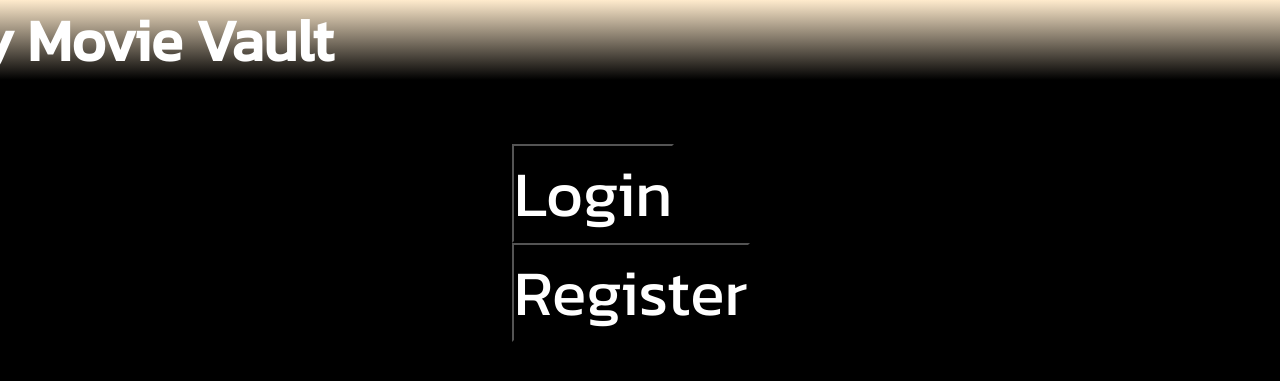
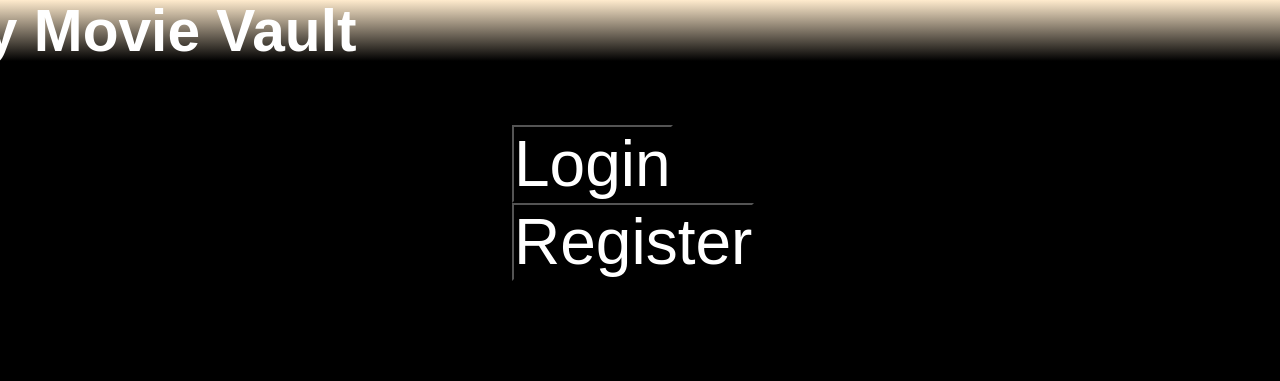
Before and after one commit to JasonF222/movie_vault, a Flask app: page / in a window 1280 px wide; the page is wider, and only the part inside the window is pictured. Shown: the top 381 px of that part. Run offline with Flask 2, Linux system fonts and the light colour scheme.

Commit message:
even more no more cdn

```diff
--- a/flask_app/templates/favorite_movie.html
+++ b/flask_app/templates/favorite_movie.html
@@ -9,9 +9,9 @@
         integrity="sha384-1BmE4kWBq78iYhFldvKuhfTAU6auU8tT94WrHftjDbrCEXSU1oBoqyl2QvZ6jIW3" crossorigin="anonymous"> -->
     <link rel="stylesheet" href="{{ url_for('static', filename='/styles.css') }}">
     <!-- Font CSS -->
-    <link rel="preconnect" href="https://fonts.googleapis.com">
+    <!-- <link rel="preconnect" href="https://fonts.googleapis.com">
     <link rel="preconnect" href="https://fonts.gstatic.com" crossorigin>
-    <link href="https://fonts.googleapis.com/css2?family=Balsamiq+Sans&family=Kanit&display=swap" rel="stylesheet">
+    <link href="https://fonts.googleapis.com/css2?family=Balsamiq+Sans&family=Kanit&display=swap" rel="stylesheet"> -->
 </head>
 <body>
     <div class="navbar d-flex justify-content-center align-middle">
--- a/flask_app/templates/index.html
+++ b/flask_app/templates/index.html
@@ -10,9 +10,9 @@
     integrity="sha384-1BmE4kWBq78iYhFldvKuhfTAU6auU8tT94WrHftjDbrCEXSU1oBoqyl2QvZ6jIW3" crossorigin="anonymous"> -->
     <link rel="stylesheet" href="{{ url_for('static', filename='/styles.css') }}">
     <!-- Font CSS -->
-    <link rel="preconnect" href="https://fonts.googleapis.com">
+    <!-- <link rel="preconnect" href="https://fonts.googleapis.com">
     <link rel="preconnect" href="https://fonts.gstatic.com" crossorigin>
-    <link href="https://fonts.googleapis.com/css2?family=Balsamiq+Sans&family=Kanit&display=swap" rel="stylesheet">
+    <link href="https://fonts.googleapis.com/css2?family=Balsamiq+Sans&family=Kanit&display=swap" rel="stylesheet"> -->
 </head>
 
 <body>
--- a/flask_app/templates/queue_movie.html
+++ b/flask_app/templates/queue_movie.html
@@ -9,9 +9,9 @@
         integrity="sha384-1BmE4kWBq78iYhFldvKuhfTAU6auU8tT94WrHftjDbrCEXSU1oBoqyl2QvZ6jIW3" crossorigin="anonymous"> -->
     <link rel="stylesheet" href="{{ url_for('static', filename='/styles.css') }}">
     <!-- Font CSS -->
-    <link rel="preconnect" href="https://fonts.googleapis.com">
+    <!-- <link rel="preconnect" href="https://fonts.googleapis.com">
     <link rel="preconnect" href="https://fonts.gstatic.com" crossorigin>
-    <link href="https://fonts.googleapis.com/css2?family=Balsamiq+Sans&family=Kanit&display=swap" rel="stylesheet">
+    <link href="https://fonts.googleapis.com/css2?family=Balsamiq+Sans&family=Kanit&display=swap" rel="stylesheet"> -->
 </head>
 <body>
     <div class="navbar d-flex justify-content-center align-middle">
--- a/flask_app/templates/random_movie.html
+++ b/flask_app/templates/random_movie.html
@@ -10,9 +10,9 @@
         integrity="sha384-1BmE4kWBq78iYhFldvKuhfTAU6auU8tT94WrHftjDbrCEXSU1oBoqyl2QvZ6jIW3" crossorigin="anonymous"> -->
     <link rel="stylesheet" href="{{ url_for('static', filename='/styles.css') }}">
     <!-- Font CSS -->
-    <link rel="preconnect" href="https://fonts.googleapis.com">
+    <!-- <link rel="preconnect" href="https://fonts.googleapis.com">
     <link rel="preconnect" href="https://fonts.gstatic.com" crossorigin>
-    <link href="https://fonts.googleapis.com/css2?family=Balsamiq+Sans&family=Kanit&display=swap" rel="stylesheet">
+    <link href="https://fonts.googleapis.com/css2?family=Balsamiq+Sans&family=Kanit&display=swap" rel="stylesheet"> -->
 </head>
 
 <body>
--- a/flask_app/templates/show_detail.html
+++ b/flask_app/templates/show_detail.html
@@ -9,9 +9,9 @@
         integrity="sha384-1BmE4kWBq78iYhFldvKuhfTAU6auU8tT94WrHftjDbrCEXSU1oBoqyl2QvZ6jIW3" crossorigin="anonymous"> -->
     <link rel="stylesheet" href="{{ url_for('static', filename='/styles.css') }}">
     <!-- Font CSS -->
-    <link rel="preconnect" href="https://fonts.googleapis.com">
+    <!-- <link rel="preconnect" href="https://fonts.googleapis.com">
     <link rel="preconnect" href="https://fonts.gstatic.com" crossorigin>
-    <link href="https://fonts.googleapis.com/css2?family=Balsamiq+Sans&family=Kanit&display=swap" rel="stylesheet">
+    <link href="https://fonts.googleapis.com/css2?family=Balsamiq+Sans&family=Kanit&display=swap" rel="stylesheet"> -->
 </head>
 <body>
     <div class="navbar d-flex justify-content-center align-middle">
```
Also changed, not shown: requirements.txt (deleted, +0 -51 lines).
